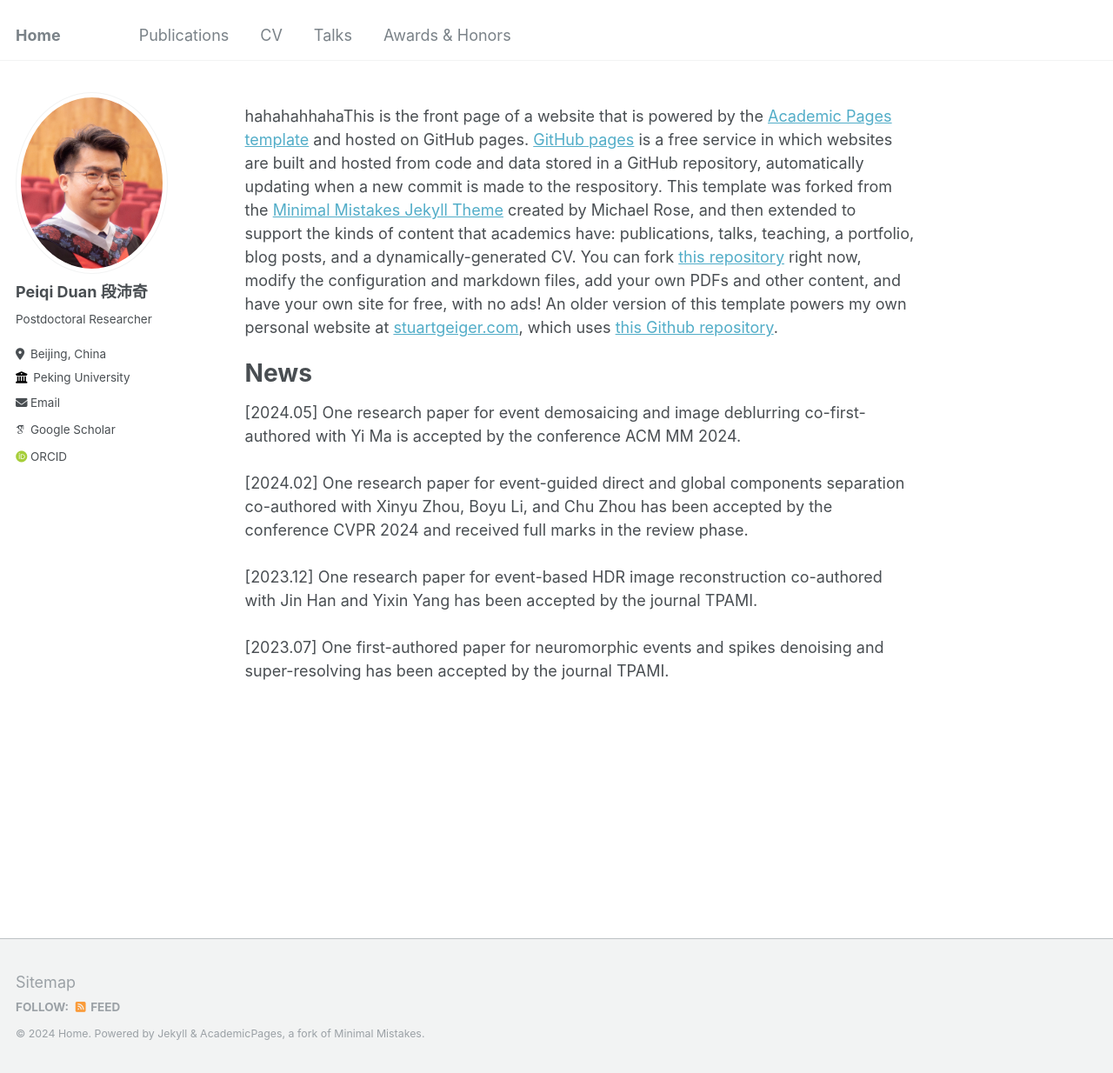
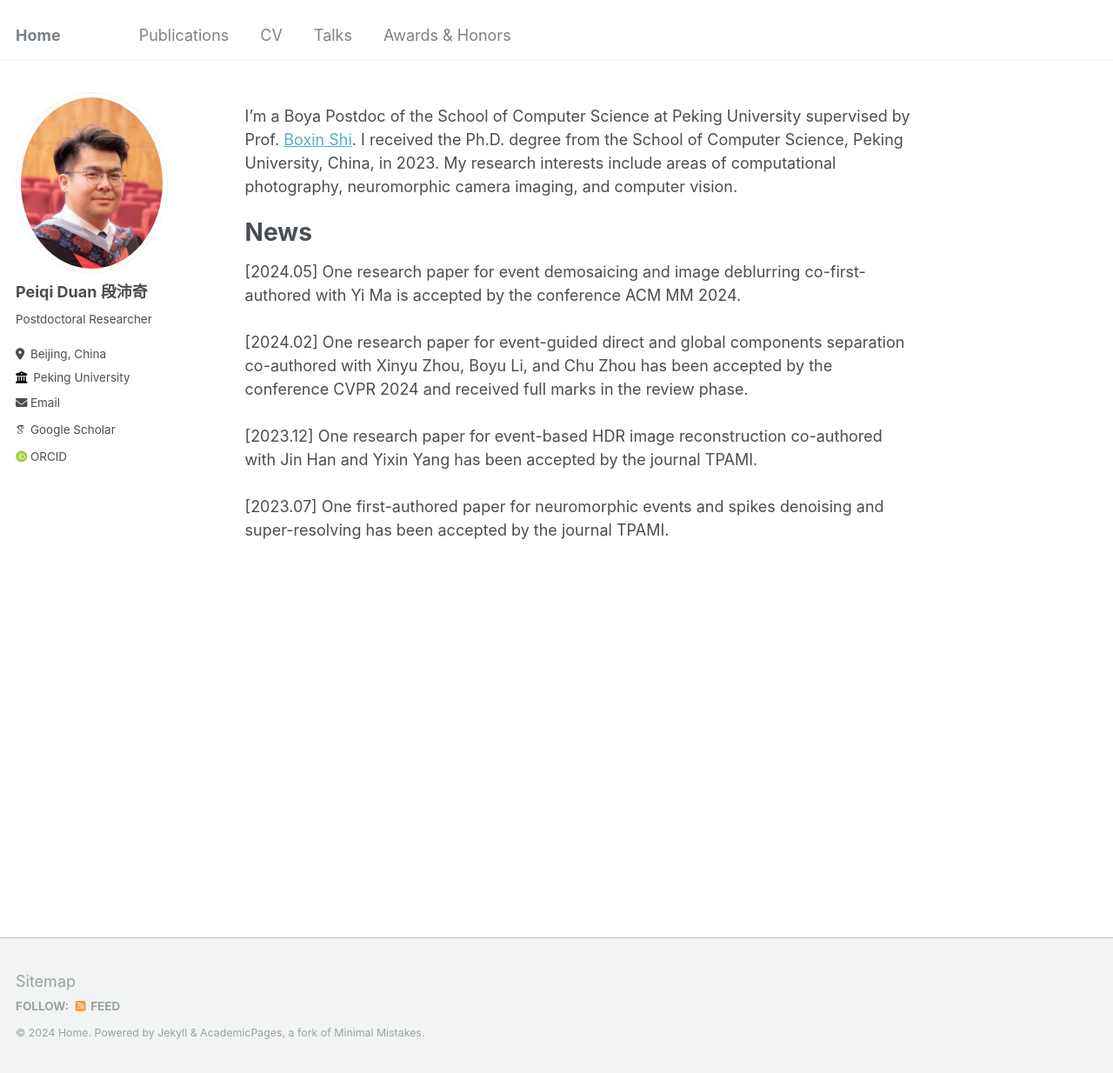
Before and after one commit to peiqi-duan/peiqi-duan.github.io, a Jekyll site: the page built from _pages/about.md, in a window 1280 px wide and 1234 px high. Shown: the whole window at 87% size. Built offline with Jekyll 4.4.1, drawn with Linux system fonts in a browser that asks for light colours; some web fonts are replaced.

Commit message:
Update about.md

```diff
--- a/_pages/about.md
+++ b/_pages/about.md
@@ -7,7 +7,7 @@ redirect_from:
   - /about.html
 ---
 
-hahahahhahaThis is the front page of a website that is powered by the [Academic Pages template](https://github.com/academicpages/academicpages.github.io) and hosted on GitHub pages. [GitHub pages](https://pages.github.com) is a free service in which websites are built and hosted from code and data stored in a GitHub repository, automatically updating when a new commit is made to the respository. This template was forked from the [Minimal Mistakes Jekyll Theme](https://mmistakes.github.io/minimal-mistakes/) created by Michael Rose, and then extended to support the kinds of content that academics have: publications, talks, teaching, a portfolio, blog posts, and a dynamically-generated CV. You can fork [this repository](https://github.com/academicpages/academicpages.github.io) right now, modify the configuration and markdown files, add your own PDFs and other content, and have your own site for free, with no ads! An older version of this template powers my own personal website at [stuartgeiger.com](http://stuartgeiger.com), which uses [this Github repository](https://github.com/staeiou/staeiou.github.io).
+I'm a Boya Postdoc of the School of Computer Science at Peking University supervised by Prof. <a href="https://scholar.google.com/citations?hl=zh-CN&user=K1LjZxcAAAAJ">Boxin Shi</a>. I received the Ph.D. degree from the School of Computer Science, Peking University, China, in 2023. My research interests include areas of computational photography, neuromorphic camera imaging, and computer vision.
 
 News
 ======
```
